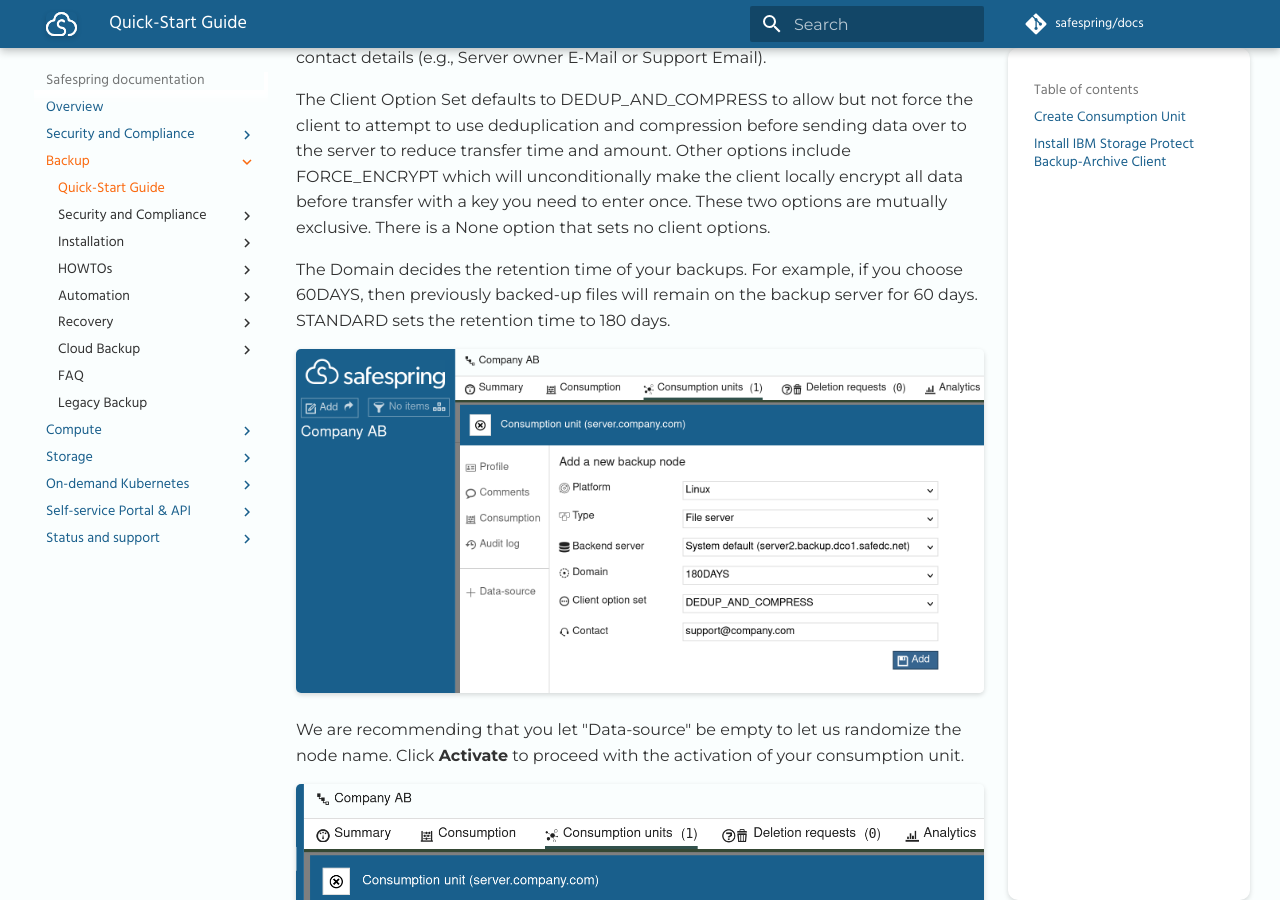
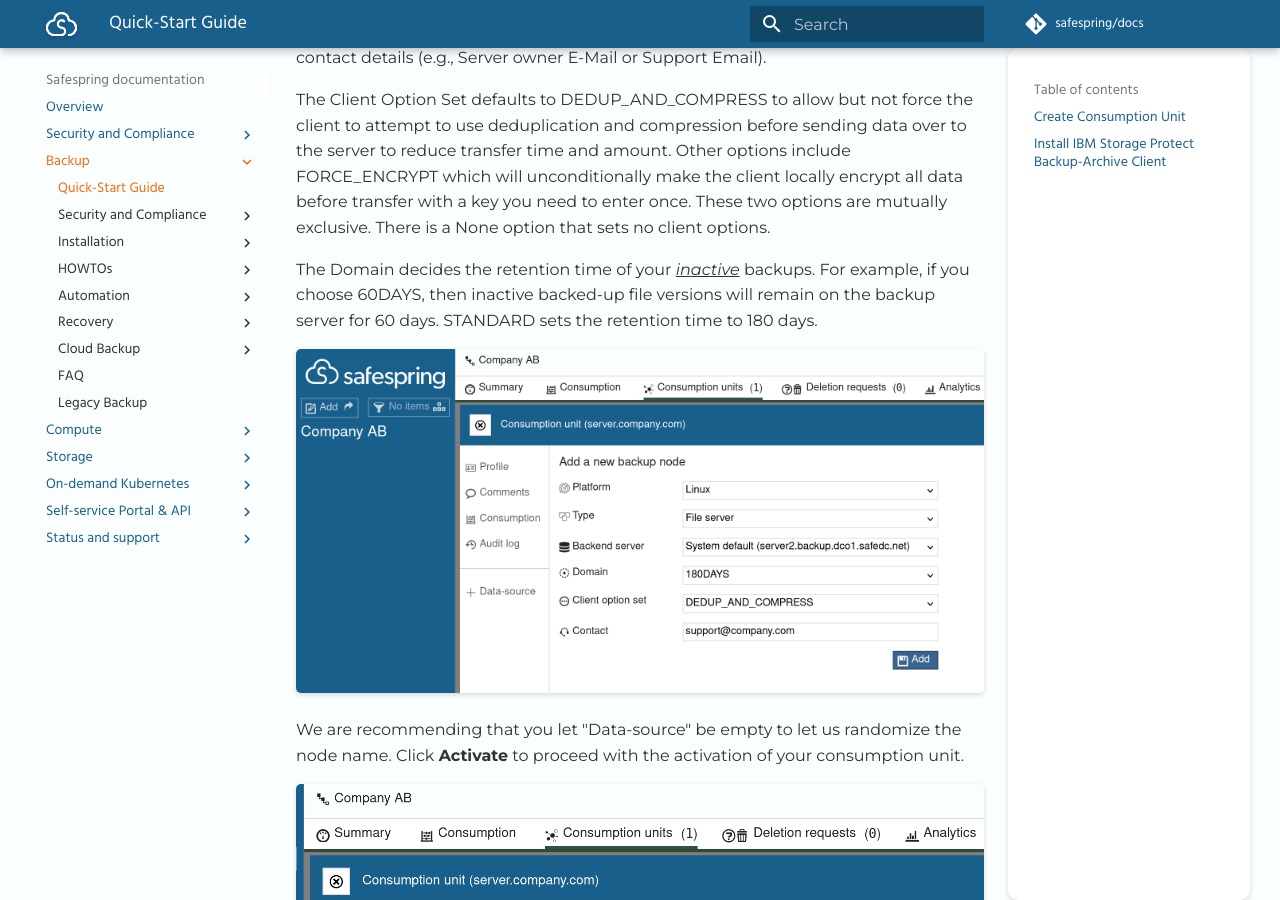
Before and after one commit to safespring/docs, an MkDocs documentation site: the page built from content/backup/quickstart-guide.md, in a window 1280 px wide and 900 px high, scrolled down 1318 px. Built offline with MkDocs 1.6.1 and Material for MkDocs 9.7.7, drawn with Linux system fonts in a browser that asks for light colours; some web fonts are replaced; a script that is not in the unit is left out; comment, search, counter and statistics services are not loaded.

Commit message:
Differentiate between the retention time of active and inactive file versions.

```diff
--- a/content/backup/quickstart-guide.md
+++ b/content/backup/quickstart-guide.md
@@ -46,9 +46,9 @@
 key you need to enter once. These two options are mutually exclusive. There is a
 None option that sets no client options.
 
-The Domain decides the retention time of your backups.
+The Domain decides the retention time of your [_inactive_](howto/consumption-units.md#domain) backups.
 For example, if you choose 60DAYS,
-then previously backed-up files will remain on the backup server for 60 days.
+then inactive backed-up file versions will remain on the backup server for 60 days.
 STANDARD sets the retention time to 180 days.
 
 ![Consumption Unit New Node](images/baas-portal-consumption-unit-node.png)
```
Also changed, not shown: content/backup/howto/consumption-units.md (+4 -2 lines).
